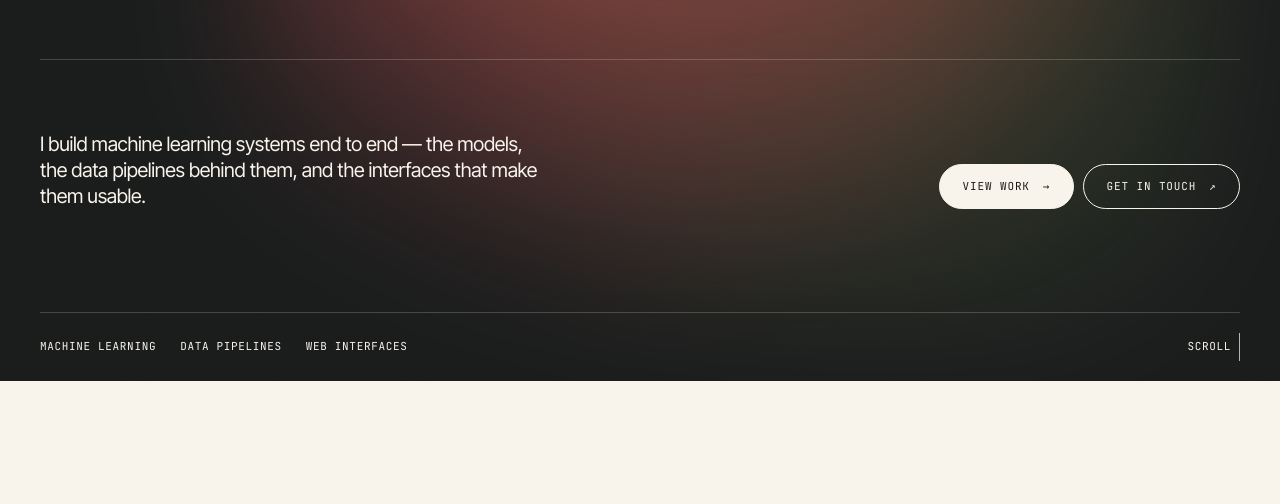
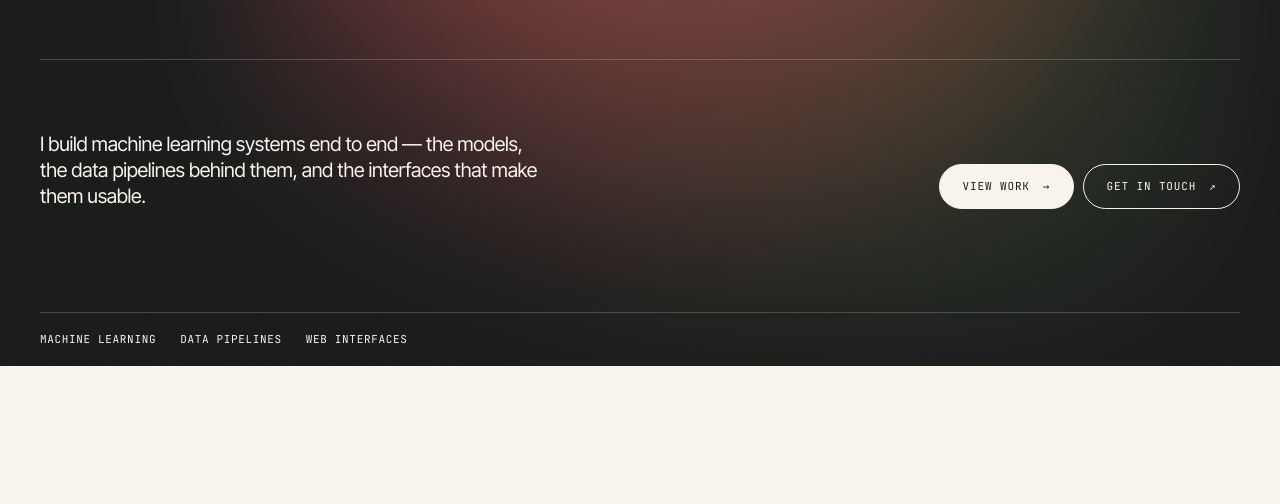
Before and after one commit to rashidsami10000-afk/portfolio, an Astro site: page / in a window 1280 px wide. Shown: the part 447-951 px from the top of the page. Built offline with nearby package versions, Linux system fonts and the light colour scheme; Astro itself is replaced by a stand-in of ours.

Commit message:
Remove the hero scroll cue

```diff
--- a/src/pages/index.astro
+++ b/src/pages/index.astro
@@ -83,7 +83,6 @@ const facts = [
           <li>Data pipelines</li>
           <li>Web interfaces</li>
         </ul>
-        <span class="mono hero__scroll">Scroll</span>
       </div>
     </div>
   </section>
--- a/src/styles/global.css
+++ b/src/styles/global.css
@@ -780,35 +780,6 @@ html.menu-open .header-pill {
   list-style: none;
 }
 
-.hero__scroll {
-  display: inline-flex;
-  align-items: center;
-  gap: 0.5rem;
-}
-
-.hero__scroll::after {
-  content: "";
-  display: block;
-  width: 1px;
-  height: 1.75rem;
-  background-color: currentColor;
-  opacity: 0.5;
-  animation: scroll-cue 2s ease-in-out infinite;
-  transform-origin: top;
-}
-
-@keyframes scroll-cue {
-  0%,
-  100% {
-    transform: scaleY(0.35);
-    opacity: 0.25;
-  }
-  50% {
-    transform: scaleY(1);
-    opacity: 0.7;
-  }
-}
-
 /* Grain overlay */
 .grain::after {
   content: "";
```
